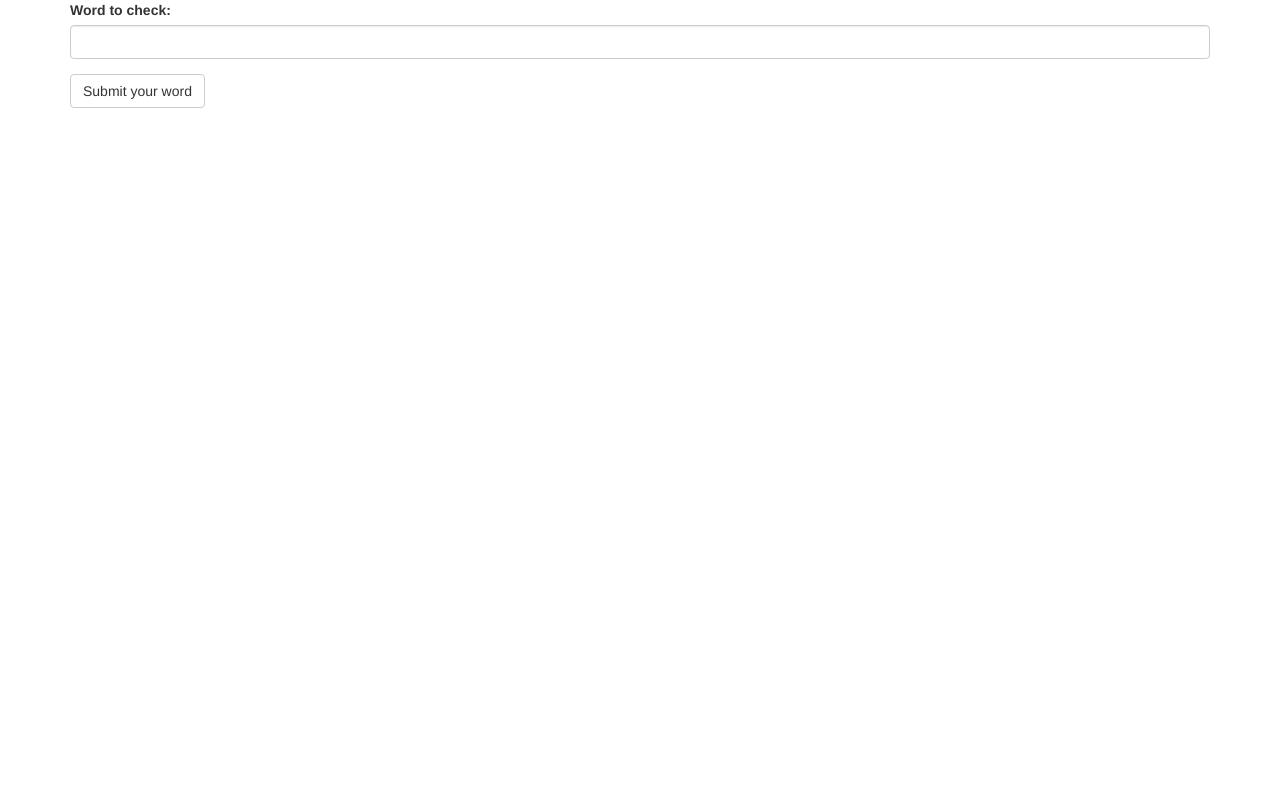
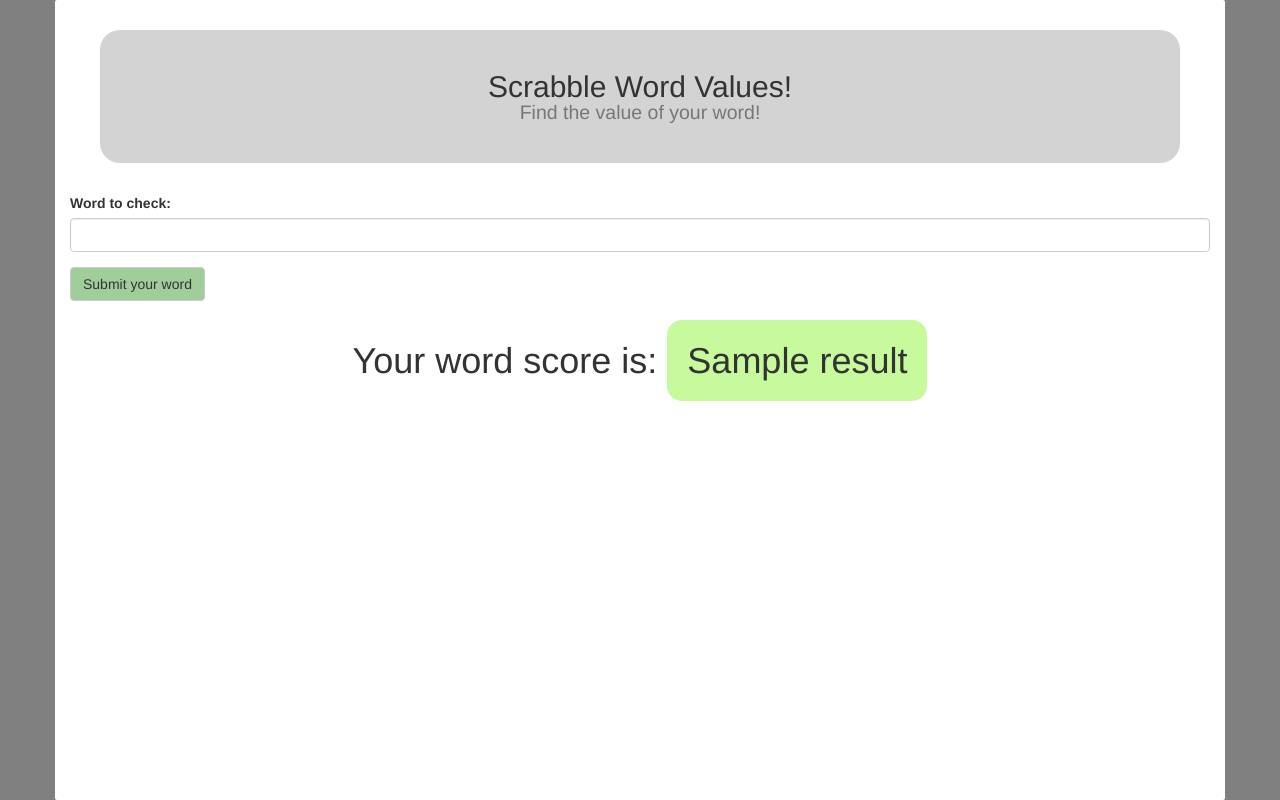
Before and after one commit to creightonja/scrabble, a PHP site: template views/submit.html.twig in a window 1280 px wide. Run offline with PHP 8.4, Linux system fonts and the light colour scheme; the template is opened without the code that fills it: most values are stand-ins (such as "Sample title", 1, 10 or a date in 2020); some libraries are stand-ins or nearby versions.

Commit message:
adds style to page

```diff
--- a/app/app.php
+++ b/app/app.php
@@ -19,14 +19,14 @@
     //Setting Home page
     $app->get("/", function() use ($app) {
 
-        return $app['twig']->render('submit.html.twig',array('result', '0'));
+        return $app['twig']->render('submit.html.twig',array('result'=> " "));
     });
 
     //Retrieving user input, setting instance, using ScrabbleValues method, then posting result.
     $app->get("/view_result", function() use ($app) {
         $scrabble_input = new ScrabbleValues;
         $scrabble_value = $scrabble_input->getValues($_GET['scrabble_word']);
-        return $app['twig']->render('result.html.twig', array('result' => $scrabble_value);
+        return $app['twig']->render('submit.html.twig', array('result' => $scrabble_value));
     });
 
 
--- a/views/result.html.twig
+++ b/views/result.html.twig
@@ -5,7 +5,6 @@
         <body>
             <div id = "result">
                 {{ result }}
-                {{ balls }}
 
             </div>
         </body>
--- a/views/submit.html.twig
+++ b/views/submit.html.twig
@@ -4,11 +4,57 @@
 
         <link rel="stylesheet" href="https://maxcdn.bootstrapcdn.com/bootstrap/3.3.1/css/bootstrap.min.css">
         <script src="https://ajax.googleapis.com/ajax/libs/jquery/2.1.4/jquery.min.js"></script>
+        <style>
+
+        body{
+            background: grey;
+            overflow: auto;
+        }
+        .container{
+
+            background: white;
+            border-radius: 2px;
+            height: 100%;
+
+        }
+
+
+        h1 {
+            margin: 40px;
+            text-align: center;
+        }
+        h2 {
+            text-align: center;
+            background: lightgrey;
+            padding: 40px;
+            margin: 30px;
+            border-radius: 20px;
+        }
+        h2 small {
+            padding: 30px;
+
+        }
+        .submit_form {
+            margin-top: 20px;
+        }
+        h1 span {
+            background: #c7f99d;
+            padding: 20px;
+            border-radius: 15px;
+        }
+
+        .btn{
+
+            background: #a0ce9a;
+        }
+        </style>
 
 
     </head>
     <body>
-        <div class = "container">
+        <div class="container">
+            <h2 class="">Scrabble Word Values!<br><small>Find the value of your word!</small></h2>
+            <div class="submit_form">
                 <form id="form_id" action="/view_result">
                     <div class="form-group">
                         <label for="textInput">Word to check: </label>
@@ -16,8 +62,10 @@
                     </div>
                     <button type="submit" class="btn btn-default">Submit your word</button>
                 </form>
-
             </div>
-
+            <div id = "result">
+                <h1>Your word score is: <span>{{ result }}</span></h1>
+            </div>
+        </div>
     </body>
 </html>
```
Lines whose indentation alone changed are shown as unchanged.
